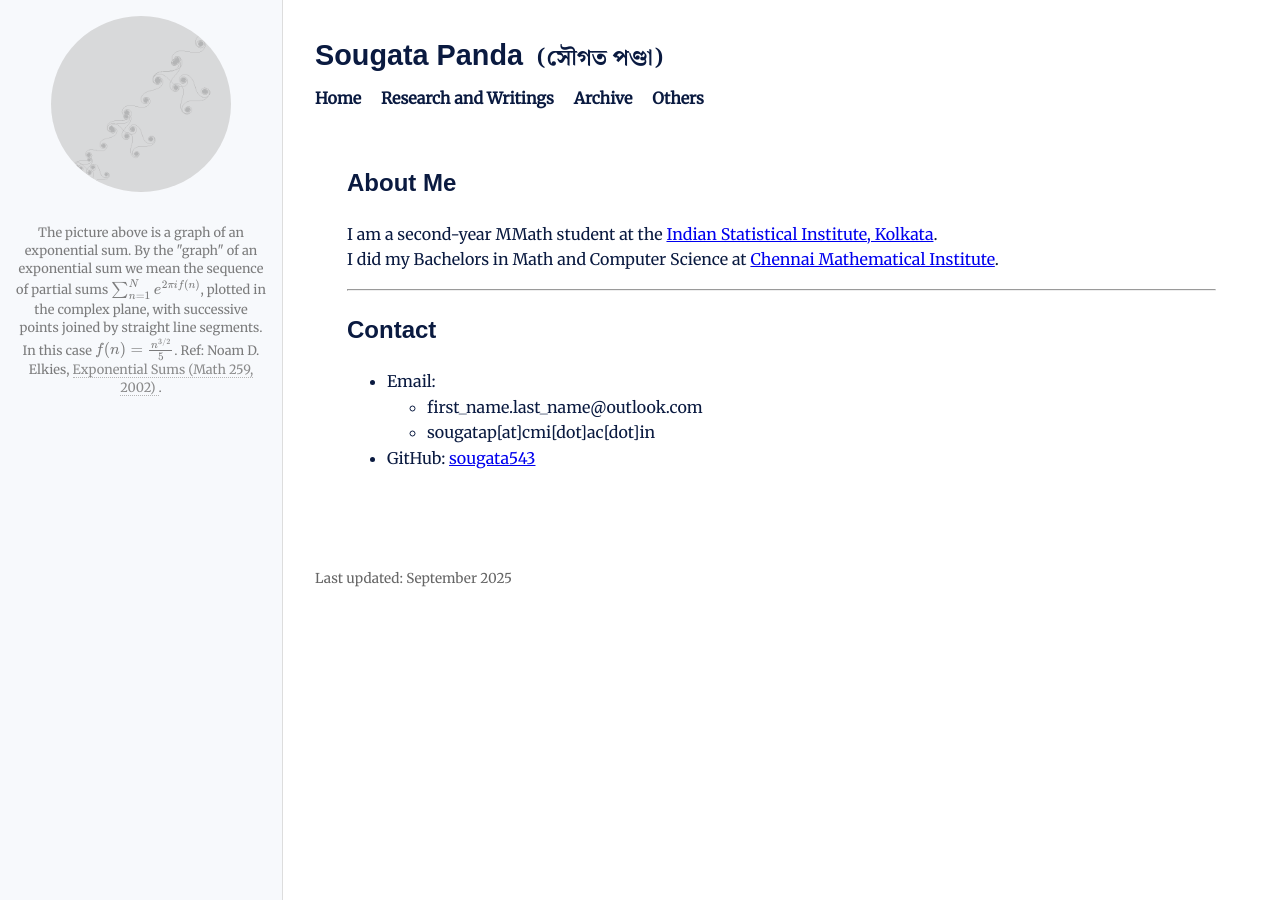
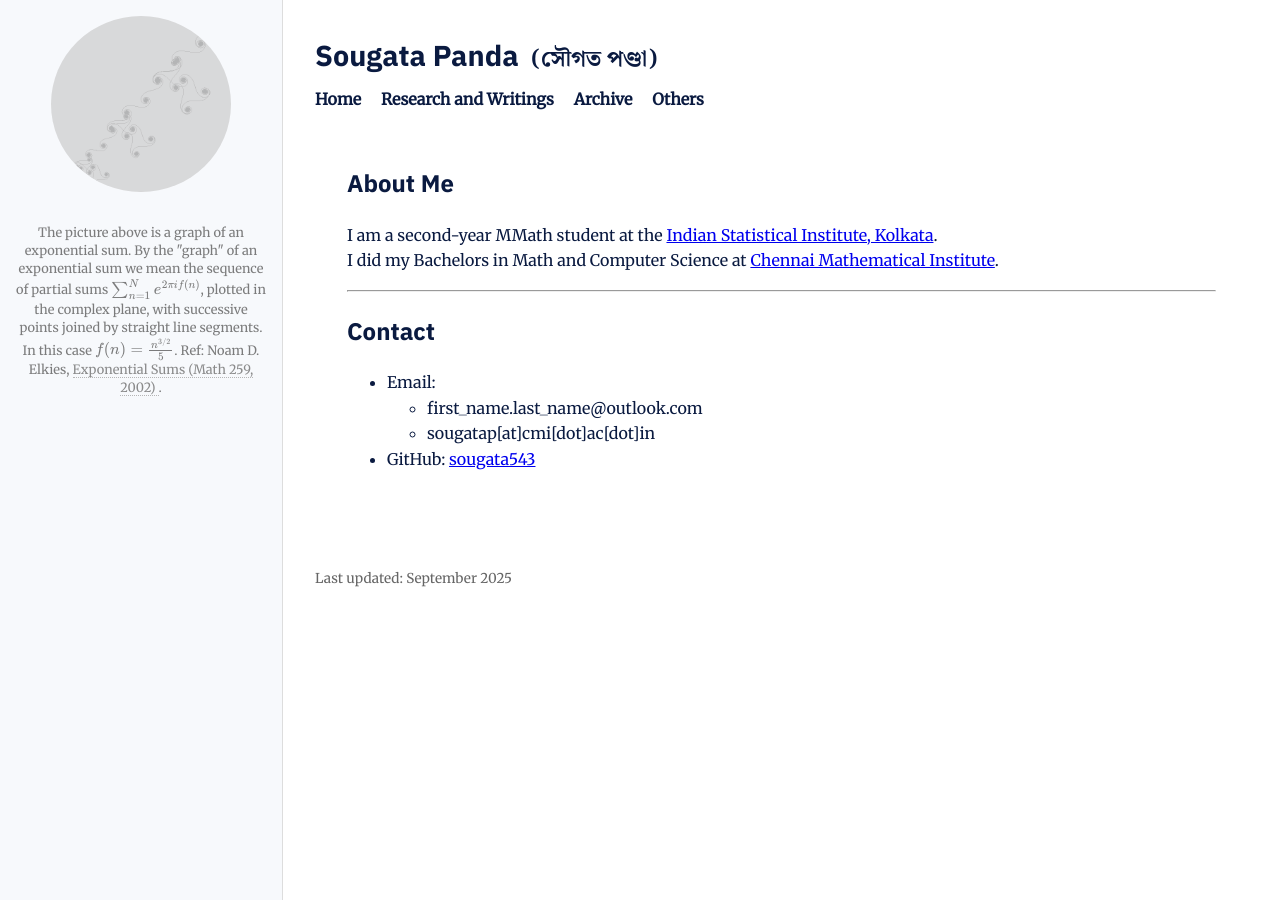
Before and after one commit to sougata543/sougata543.github.io, a Jekyll site: the page built from index.md, in a window 1280 px wide. Built offline with Jekyll 4.4.1, drawn with Linux system fonts in a browser that asks for light colours; some web fonts are replaced.

Commit message:
Heading font changed (fix 1)

```diff
--- a/_layouts/default.html
+++ b/_layouts/default.html
@@ -19,7 +19,11 @@
 
     <!-- Fonts -->
     <link href="https://fonts.googleapis.com/css2?family=Merriweather&family=Noto+Serif+Bengali&display=swap" rel="stylesheet">
-  <!-- Bengali font -->
+
+    <!-- importing IBM Plex Sans -->
+    <link href="https://fonts.googleapis.com/css2?family=IBM+Plex+Sans:wght@400;500;600;700&display=swap" rel="stylesheet">
+
+    <!-- Bengali font -->
     <link href="https://fonts.googleapis.com/css2?family=Noto+Serif+Bengali&display=swap" rel="stylesheet">
 
   <!-- MathJax -->
--- a/css/style.css
+++ b/css/style.css
@@ -19,8 +19,6 @@
   font-style: italic;
 }
 
-/* importing IBM Plex Sans */
-@import url('https://fonts.googleapis.com/css2?family=IBM+Plex+Sans:wght@400;500;600;700&display=swap');
 
 main {
   padding: 2rem;
```
